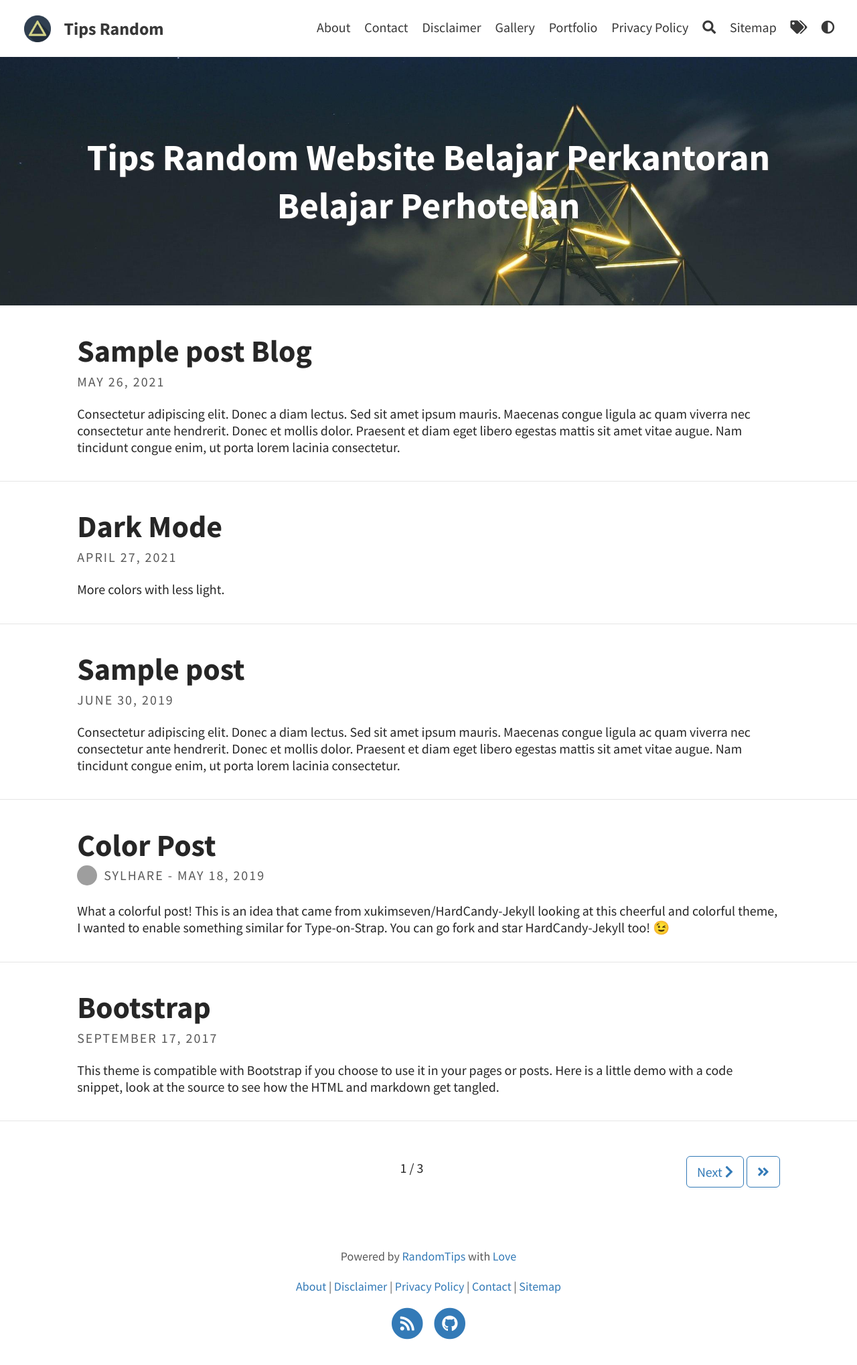
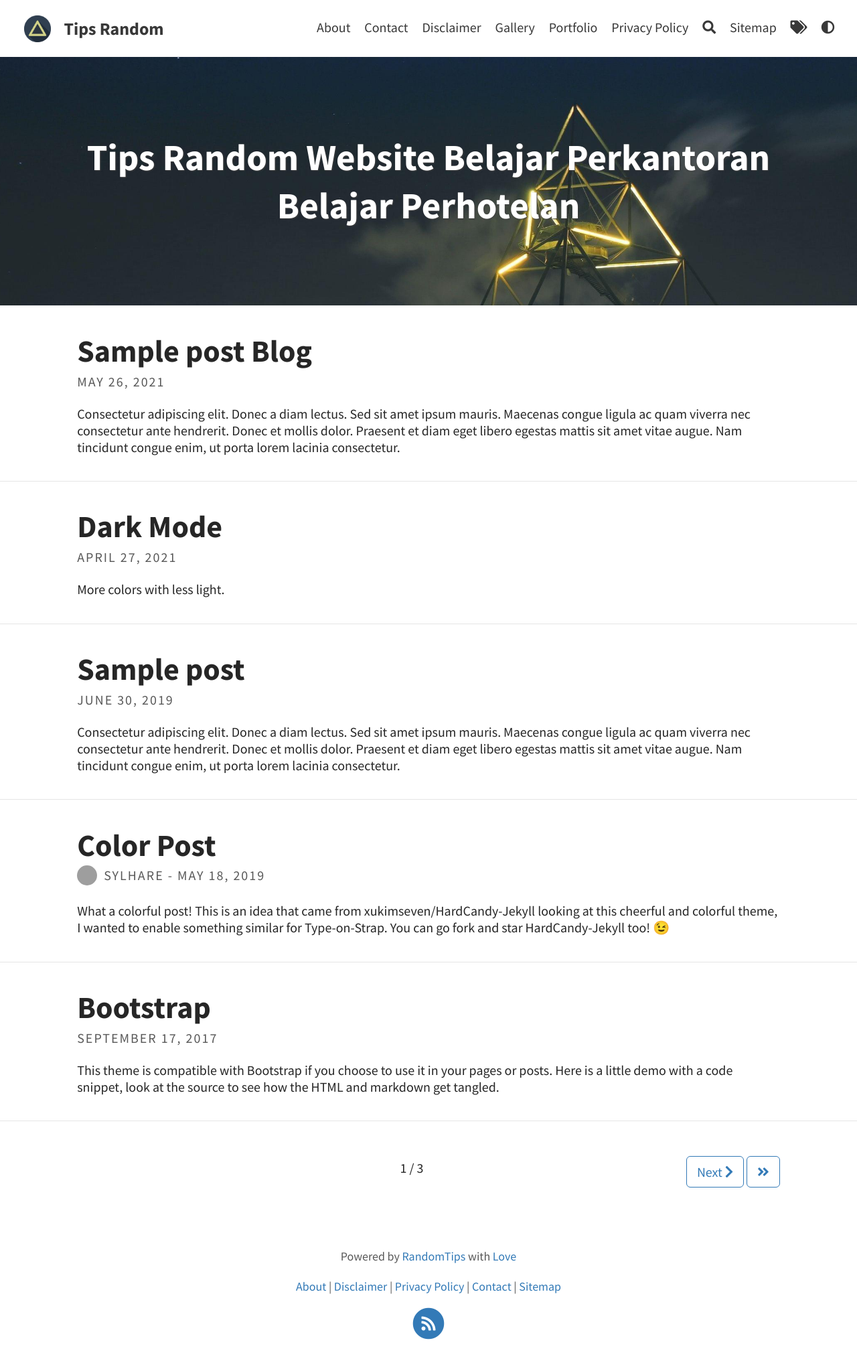
Before and after one commit to akunewb/akunewb.github.i, a Jekyll site: the page built from index.html, in a window 1280 px wide. Shown: the whole page at 67% size. Built offline with Jekyll 4.4.1, drawn with Linux system fonts in a browser that asks for light colours; the list of posts is cut into pages by our own code; grey boxes are pictures that could not be loaded.

Commit message:
Update icons.md

```diff
--- a/_includes/social/icons.md
+++ b/_includes/social/icons.md
@@ -22,17 +22,6 @@
 </li>
 {% endif %}
 
-{% assign bh_url = "https://www.behance.net/" | append: site.data.social.behance %}
-{% assign bh_on = site.data.social.behance or site.theme_settings.behance %}
-{% include social/icon_partial.html isDisplayed=bh_on url=bh_url social="Behance" %}
-
-{% assign bb_url = "https://bitbucket.org/" | append: site.data.social.bitbucket %}
-{% assign bb_on = site.data.social.bitbucket or site.theme_settings.bitbucket %}
-{% include social/icon_partial.html isDisplayed=bb_on url=bb_url social="Bitbucket" %}
-
-{% assign db_url = "https://www.dribbble.com/" | append: site.data.social.dribbble %}
-{% assign db_on = site.data.social.dribbble or site.theme_settings.dribbble %}
-{% include social/icon_partial.html isDisplayed=db_on url=db_url social="Dribbble" %}
 
 {% assign fb_url = "https://www.facebook.com/" | append: site.data.social.facebook %}
 {% assign fb_on = site.data.social.facebook or site.theme_settings.facebook %}
@@ -42,17 +31,9 @@
 {% assign fk_on = site.data.social.flickr or site.theme_settings.flickr %}
 {% include social/icon_partial.html isDisplayed=fk_on url=fk_url social="Flickr" %}
 
-{% assign gh_url = "https://github.com/" | append: site.data.social.github %}
-{% assign gh_on = site.data.social.github or site.theme_settings.github %}
-{% include social/icon_partial.html isDisplayed=gh_on url=gh_url social="GitHub" %}
-
 {% assign ig_url = "https://instagram.com/" | append: site.data.social.instagram %}
 {% assign ig_on = site.data.social.instagram or site.theme_settings.instagram %}
 {% include social/icon_partial.html isDisplayed=ig_on url=ig_url social="instagram" %}
-
-{% assign kb_url = "https://keybase.io/" | append: site.data.social.keybase %}
-{% assign kb_on = site.data.social.keybase or site.theme_settings.keybase %}
-{% include social/icon_partial.html isDisplayed=kb_on url=kb_url social="Keybase" %}
 
 {% assign se_url = site.data.social.linkedin %}
 {% assign se_on = site.data.social.linkedin or site.theme_settings.linkedin %}
@@ -62,45 +43,20 @@
 {% assign pi_on = site.data.social.pinterest or site.theme_settings.pinterest %}
 {% include social/icon_partial.html isDisplayed=pi_on url=pi_url social="Pinterest" %}
 
-{% assign rd_url = "https://www.reddit.com/user/" | append: site.data.social.reddit %}
-{% assign rd_on = site.data.social.reddit or site.theme_settings.reddit %}
-{% include social/icon_partial.html isDisplayed=rd_on url=rd_url social="Reddit" %}
-
 {% assign sc_url = "https://soundcloud.com/" | append: site.data.social.soundcloud %}
 {% assign sc_on = site.data.social.soundcloud or site.theme_settings.soundcloud %}
 {% include social/icon_partial.html isDisplayed=sc_on url=sc_url social="SoundCloud" %}
 
-{% assign se_url = site.data.social.stack_exchange %}
-{% assign se_on = site.data.social.stack_exchange or site.theme_settings.stack_exchange %}
-{% include social/icon_partial.html isDisplayed=se_on url=se_url social="Stack-Exchange" %}
-
-{% assign so_url = site.data.social.stack_overflow %}
-{% assign so_on = site.data.social.stack_overflow or site.theme_settings.stack_overflow %}
-{% include social/icon_partial.html isDisplayed=so_on url=so_url social="Stack-Overflow" %}
-
-{% assign st_url = "http://steamcommunity.com/id/" | append: site.data.social.steam %}
-{% assign st_on = site.data.social.steam or site.theme_settings.steam %}
-{% include social/icon_partial.html isDisplayed=st_on url=st_url social="Steam" %}
 
 {% assign tb_url = "https://" | append: site.data.social.tumblr | append: ".tumblr.com/" %}
 {% assign tb_on = site.data.social.tumblr or site.theme_settings.tumblr %}
 {% include social/icon_partial.html isDisplayed=tb_on url=tb_url social="Tumblr" %}
 
-{% assign gl_url = "https://gitlab.com/" | append: site.data.social.gitlab %}
-{% assign gl_on = site.data.social.gitlab or site.theme_settings.gitlab %}
-{% include social/icon_partial.html isDisplayed=gl_on url=gl_url social="Gitlab" %}
 
 {% assign tw_url = "https://twitter.com/" | append: site.data.social.twitter %}
 {% assign tw_on = site.data.social.twitter or site.theme_settings.twitter %}
 {% include social/icon_partial.html isDisplayed=tw_on url=tw_url social="Twitter" %}
 
-{% assign v_url = "https://vimeo.com/" | append: site.data.social.vimeo %}
-{% assign v_on = site.data.social.vimeo or site.theme_settings.vimeo %}
-{% include social/icon_partial.html isDisplayed=v_on url=v_url social="Vimeo" %}
-
-{% assign wp_url = "https://" | append: site.data.social.wordpress | append: ".wordpress.com/" %}
-{% assign wp_on = site.data.social.wordpress or site.theme_settings.wordpress %}
-{% include social/icon_partial.html isDisplayed=wp_on url=wp_url social="WordPress" %}
 
 {% assign yt_url = "https://www.youtube.com/channel/" | append: site.data.social.youtube %}
 {% assign yt_on = site.data.social.youtube or site.theme_settings.youtube %}
```
